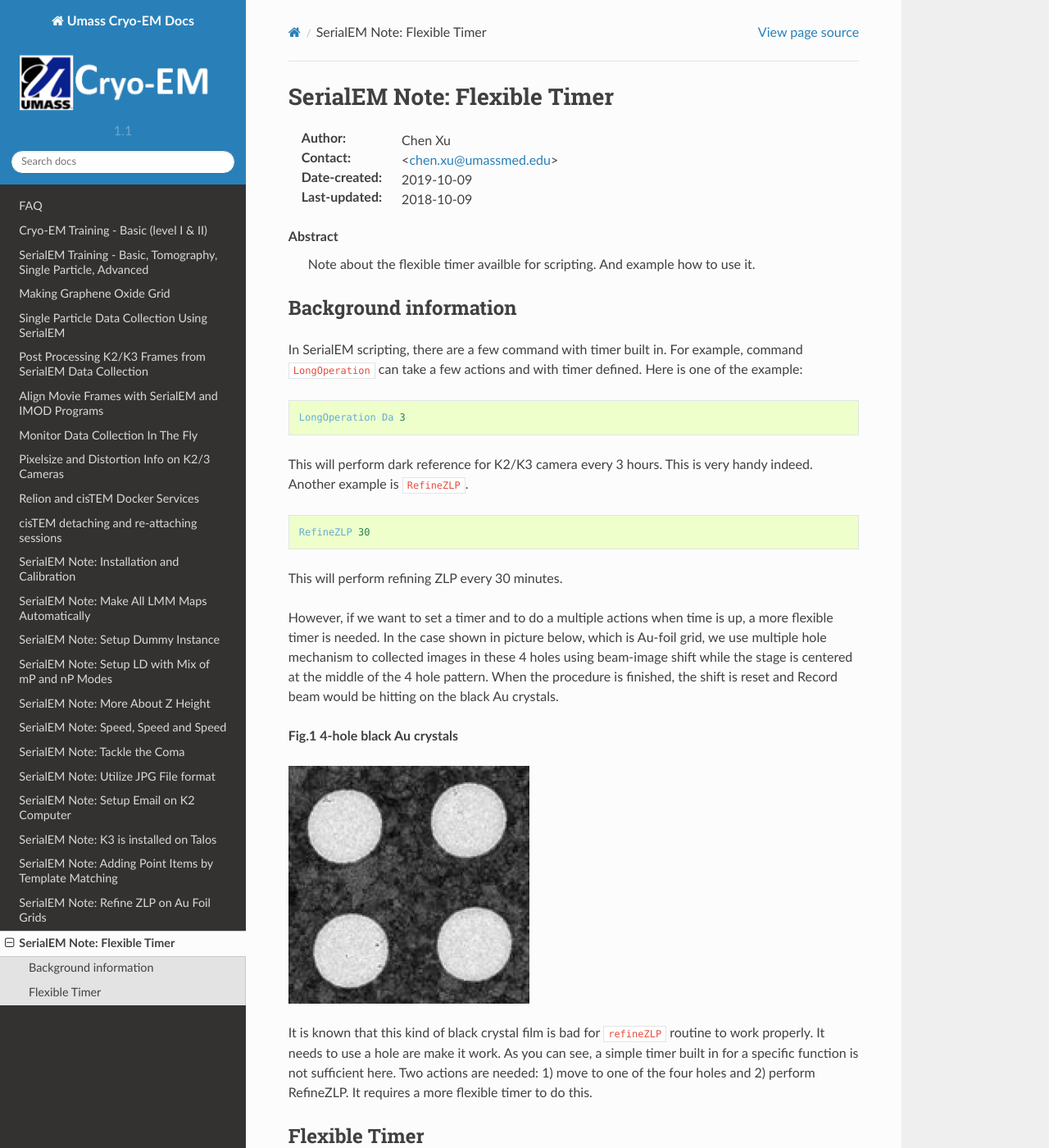
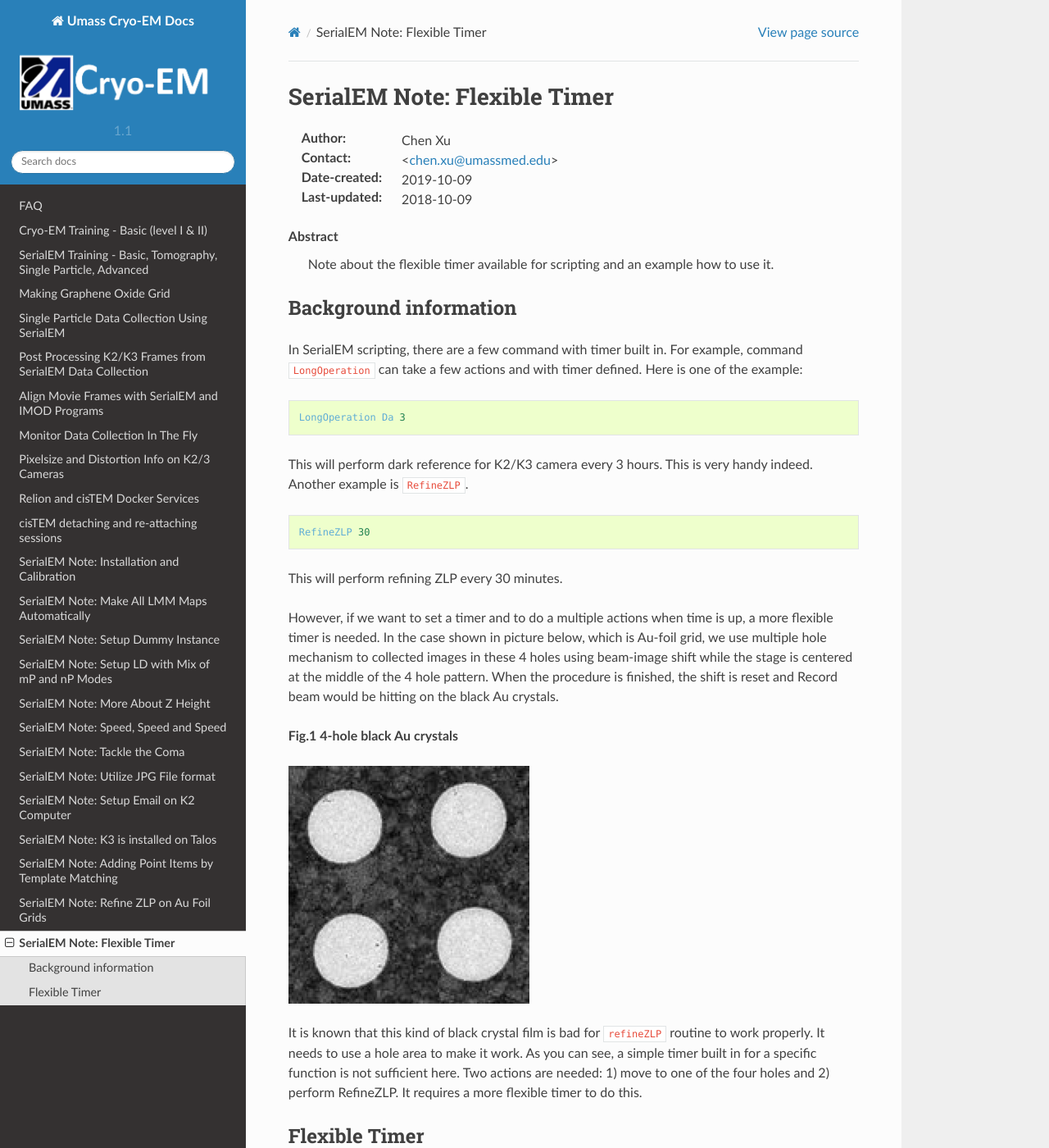
Before and after one commit to xuchen66/sphinx-emdocs, a Sphinx documentation site: the page built from source/serialEM-note-flexible-timer.rst, in a window 1280 px wide and 1400 px high. Shown: the whole window at 82% size. Built offline with Sphinx 7.4.7 and the Read the Docs theme 2.0.0, drawn with Linux system fonts in a browser that asks for light colours; pages that are not in the unit, such as notebooks, are missing from menus; some of the changed text lies outside the part shown.

Commit message:
Update serialEM-note-flexible-timer.rst

```diff
--- a/source/serialEM-note-flexible-timer.rst
+++ b/source/serialEM-note-flexible-timer.rst
@@ -11,7 +11,7 @@
 .. glossary::
 
    Abstract
-      Note about the flexible timer availble for scripting. And example how to use it.
+      Note about the flexible timer available for scripting and an example how to use it.
 
 .. _background_information:
 
@@ -47,7 +47,7 @@
    :alt: DUMMY instance property
    :align: center
 
-It is known that this kind of black crystal film is bad for ``refineZLP`` routine to work properly. It needs to use a hole are
+It is known that this kind of black crystal film is bad for ``refineZLP`` routine to work properly. It needs to use a hole area to
 make it work. As you can see, a simple timer built in for a specific function is not sufficient here. Two actions are needed: 1) move to one of the four holes and 2) perform RefineZLP. It requires a more flexible timer to do this.
 
 .. _flexible_timer:
@@ -59,7 +59,7 @@
 
 .. code-block:: ruby
 
-   IF time is up
+   If time is up
       do task1
       do task2
       ...
```
Also changed, not shown: other parts of source/serialEM-note-flexible-timer.rst (+2 -3 lines).
